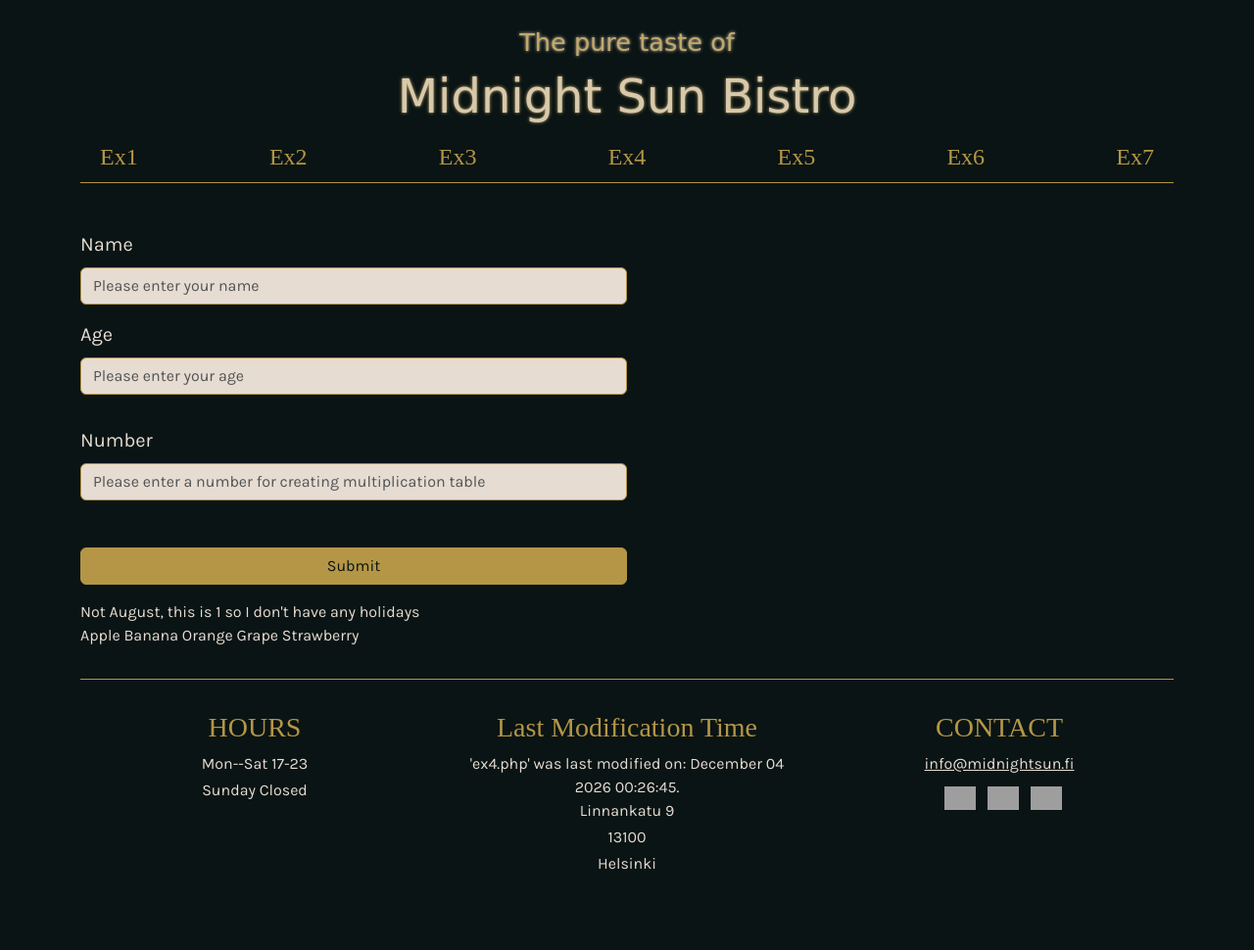
After one commit to CarolLu85/PHP_InClass, a PHP site: page /jinLu_Tasks/ex4.php in a window 1280 px wide. The commit adds this page. Shown: the whole page at 98% size. Run offline with PHP 8.4, Linux system fonts and the light colour scheme; some web fonts are replaced; grey boxes are pictures that could not be loaded.

Commit message:
finished task4

```diff
--- a/jinLu_Tasks/ex1.php
+++ b/jinLu_Tasks/ex1.php
@@ -1,5 +1,5 @@
 <?php
- $title = "Ex1";
+ $title = "Ex1: Getting started with PHP";
 include('header.php'); ?>
 <main>
     <h3>3.1 Write PHP code to output the following message:
--- a/jinLu_Tasks/ex2.php
+++ b/jinLu_Tasks/ex2.php
@@ -1,5 +1,5 @@
 <?php
-$title = "TASK 2";
+$title = "Ex2: Create universal header, footer, or sidebar ";
 include 'header.php'; ?>
 <main>
 <P>Home page</P>
--- a/jinLu_Tasks/ex3.php
+++ b/jinLu_Tasks/ex3.php
@@ -1,5 +1,5 @@
 <?php
-$title = "TASK 3";
+$title = "Ex3:Variable, Strings & Operators";
 include 'header.php'; ?>
 <main>
     <div class="task_3">
--- /dev/null
+++ b/jinLu_Tasks/ex4.php
@@ -0,0 +1,74 @@
+<?php
+$title = "Ex4: Control Flow and Loops";
+include 'header.php'; ?>
+<main>
+    <div class="tasks">
+        <div class="ageForm">
+            <form name="ageForm" class = "col-lg-6 bookform custom-padding" method="post" action="<?php echo htmlspecialchars($_SERVER['PHP_SELF']);?>">
+                <div>
+                    <label for="name" class="form-label fs-5">Name</label>
+                    <input type="text" class="form-control" name="nimi" id="name" aria-describedby="nameHelp" placeholder="Please enter your name" required>
+                </div>
+                <div class="mb-3">
+                    <label for="age" class="form-label fs-5">Age</label>
+                    <input type="number" class="form-control" name="age" id="age" placeholder="Please enter your age" required>
+                </div>
+                <div class="mb-3">
+                    <label for="number"  class="form-label fs-5">Number</label>
+                    <input type="number" class="form-control" name="number" id="age" placeholder="Please enter a number for creating multiplication table" required>
+                </div>
+                <div class = "d-grid">
+                        <button type="submit" class="btn btn-primary d-grid" value="submit">Submit</button>
+                </div>
+            </form>
+            <?php
+                if ($_SERVER["REQUEST_METHOD"] == "POST") {
+                    $name = $_POST["nimi"];
+                    $age = $_POST["age"];
+                    if ($age < 18) {
+                        echo "<h3>Hi $name, you are not allowed to vote.</h3>";
+                    } else {
+                        echo "<h3>Hi $name, you are welcome to vote.</h3>";
+                    }
+                }
+            ?>
+        </div>
+        <div class="switchTask">
+            <?php
+            $currentMonth = date("n");
+            switch ($currentMonth){
+                case "8":
+                    echo "It's August, so it's still holiday. <br>";
+                    break;
+                default:
+                    echo "Not August, this is $currentMonth so I don't have any holidays";
+            }
+            ?>
+        </div>
+        <div class="muplicationTable">
+            <?php
+                if ($_SERVER["REQUEST_METHOD"] == "POST") {
+                    $name = $_POST["number"];
+                    // print the multiplication table of a number (n).
+                    for ($i = 1; $i<= 10; $i++){
+                        echo $name . " * " . $i . " = " . $name * $i . "<br>";
+                    }
+                    while ($name > 0){
+                        echo $name . " ";
+                        $name--;
+                    }
+                }
+            ?>
+        </div>
+        <div class="arrayTask">
+            <?php
+                $fruits = array("Apple", "Banana", "Orange", "Grape", "Strawberry");
+                foreach($fruits as $value){
+                    echo $value ." ";
+                }
+            ?>
+        </div>
+    </div>
+</main>
+
+<?php include 'footer.php'; ?>
--- a/jinLu_Tasks/header.php
+++ b/jinLu_Tasks/header.php
@@ -31,9 +31,10 @@
                         <li class="nav-item fs-4"><a href="ex1.php" class="nav-link">Ex1</a></li>
                         <li class="nav-item fs-4"><a href="ex2.php" class="nav-link">Ex2</a></li>
                         <li class="nav-item fs-4"><a href="ex3.php" class="nav-link">Ex3</a></li>
-                        <li class="nav-item fs-4"><a href="home.php" class="nav-link">Ex4</a></li>
-
-
+                        <li class="nav-item fs-4"><a href="ex4.php" class="nav-link">Ex4</a></li>
+                        <li class="nav-item fs-4"><a href="home.php" class="nav-link">Ex5</a></li>
+                        <li class="nav-item fs-4"><a href="home.php" class="nav-link">Ex6</a></li>
+                        <li class="nav-item fs-4"><a href="home.php" class="nav-link">Ex7</a></li>
                     </ul>
                 </nav>
             </div>
--- a/jinLu_Tasks/process.php
+++ b/jinLu_Tasks/process.php
@@ -10,8 +10,6 @@ include 'header.php'; ?>
             $email = $_POST["email"];
             echo "<h3>Hello $name, You are welcome to my site." . "<br>" . "Your email is $email</h3>";
         }
-
-
     ?>
 </main>
 
```
